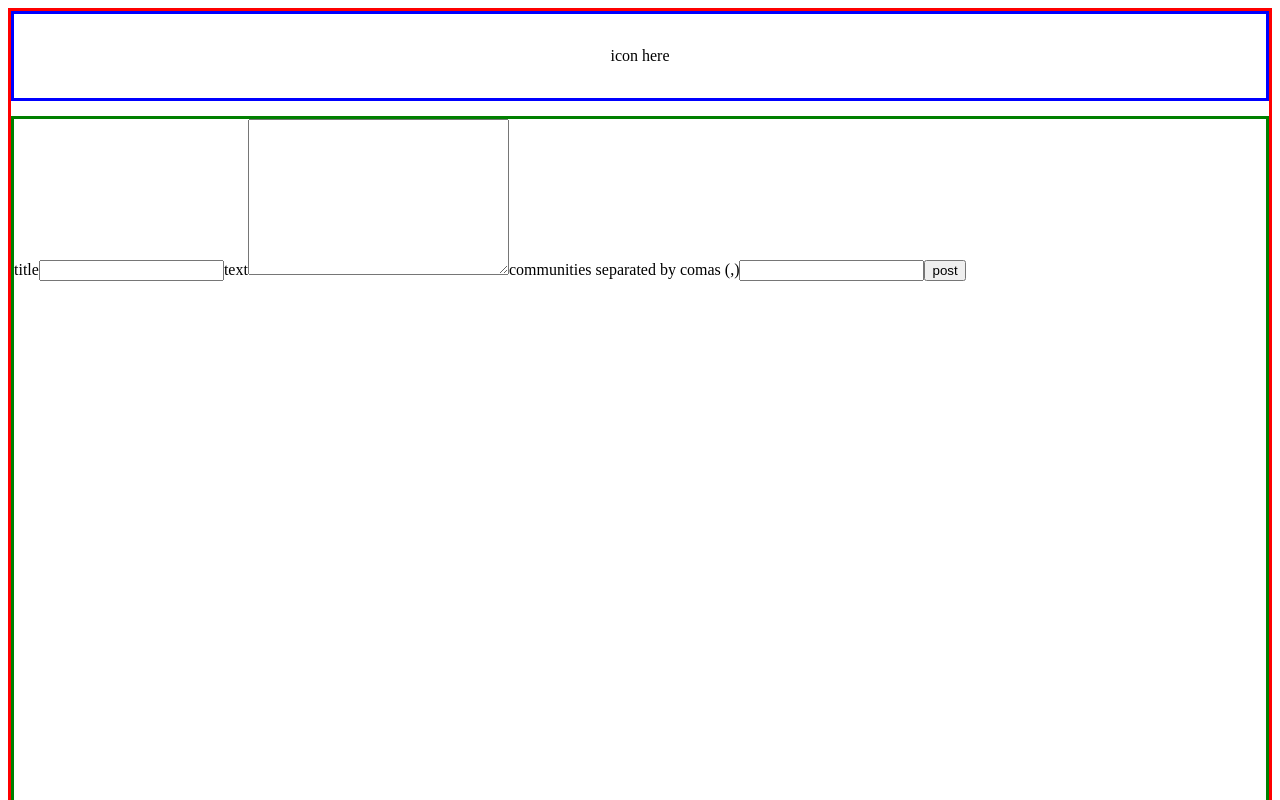
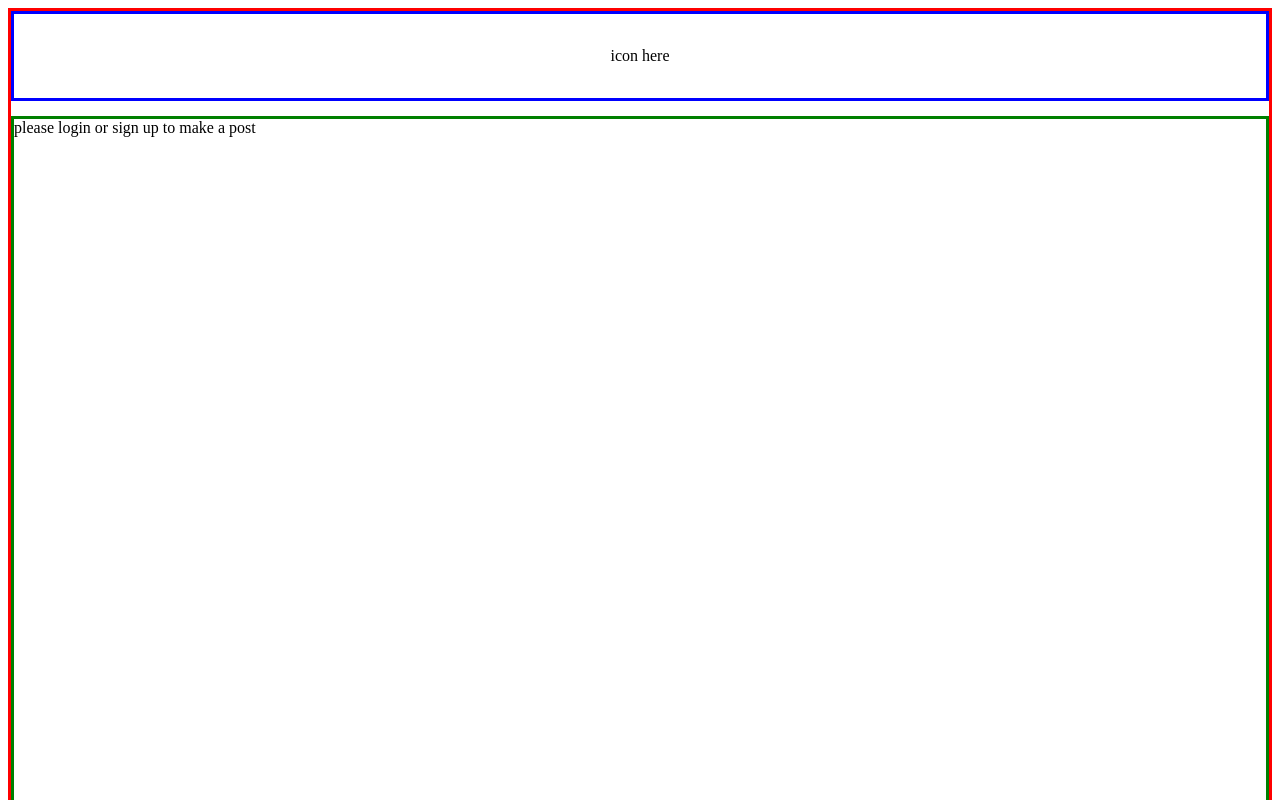
Before and after one commit to mrpiggy97/bloggit_frontend, a Vue app: page /create-post in a window 1280 px wide. Shown: the top 800 px of the page. Built offline with nearby package versions, Linux system fonts and the light colour scheme.

Commit message:
renamed file

```diff
--- a/src/views/createPost.vue
+++ b/src/views/CreatePost.vue
@@ -1,6 +1,6 @@
 <template>
     <div id="create-post">
-        <form class="post-form" @submit="createPost">
+        <form class="post-form" @submit="createPost" v-if="authenticated">
             <label for="title">title</label>
             <input type="text" id="title" maxlength="200" v-model="title"/>
             <label for="text">text</label>
@@ -9,11 +9,13 @@
             <input type="text" id="communities" maxlength="100" v-model="communities"/>
             <button type="submit">post</button>
         </form>
+        <span v-else>please login or sign up to make a post</span>
     </div>
 </template>
 
 <script>
 import makePost from '@/services/makePost'
+import { mapState } from 'vuex'
 
 export default {
     name: 'CreatePost',
@@ -27,6 +29,7 @@ export default {
     },
 
     computed:{
+        ...mapState(['authenticated']),
 
         postData(){
             return{
```
